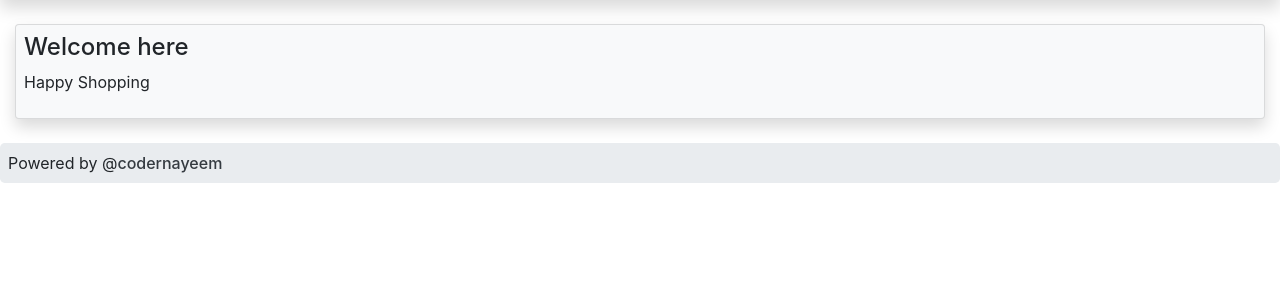
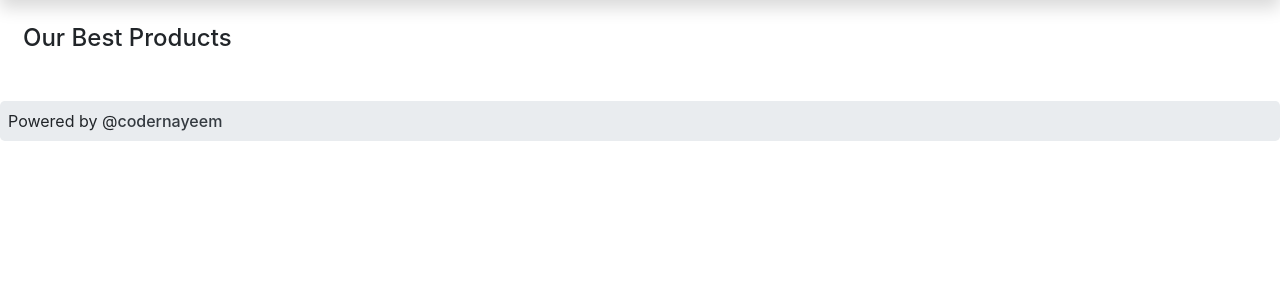
Before and after one commit to codernayeem/nw-shop, a Django app: page / in a window 1280 px wide. Shown: the part 56-356 px from the top of the page. Run offline with Django 3.2, Linux system fonts and the light colour scheme; data that the repository does not hold is empty; some libraries are stand-ins or nearby versions.

Commit message:
Added random products on homepage

```diff
--- a/general/templates/home.html
+++ b/general/templates/home.html
@@ -4,8 +4,24 @@
 {% block ActiveNav %}nav-home{% endblock %}
 
 {% block content %}
-	<div class="card bg-light shadow p-2">
-		<h4>Welcome here</h4>
-		<p>Happy Shopping</p>
+	<div class="px-2">
+		<h4>Our Best Products</h4>
 	</div>
+	<div id="products" class="p-2">
+
+	</div>
+
+	<script>
+$(document).ready(function(){
+	var xhttp = new XMLHttpRequest();
+    xhttp.onreadystatechange = function() {
+      if (this.readyState == 4 && this.status == 200) {
+      document.getElementById("products").innerHTML = this.responseText;
+      }
+    };
+    xhttp.open("GET", "{% url 'random_products_view' %}", true);
+    xhttp.setRequestHeader("Content-type", "application/x-www-form-urlencoded");
+    xhttp.send('');
+});
+	</script>
 {% endblock content %}
```
